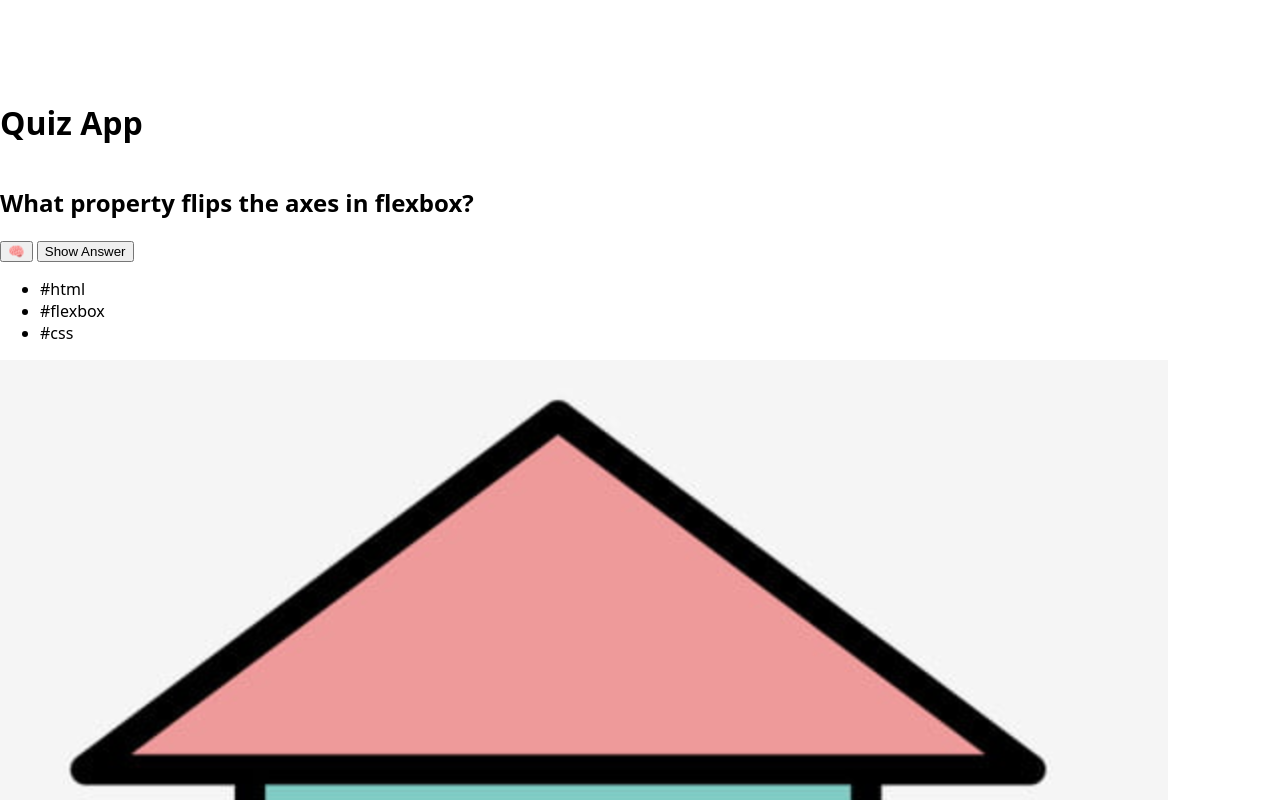
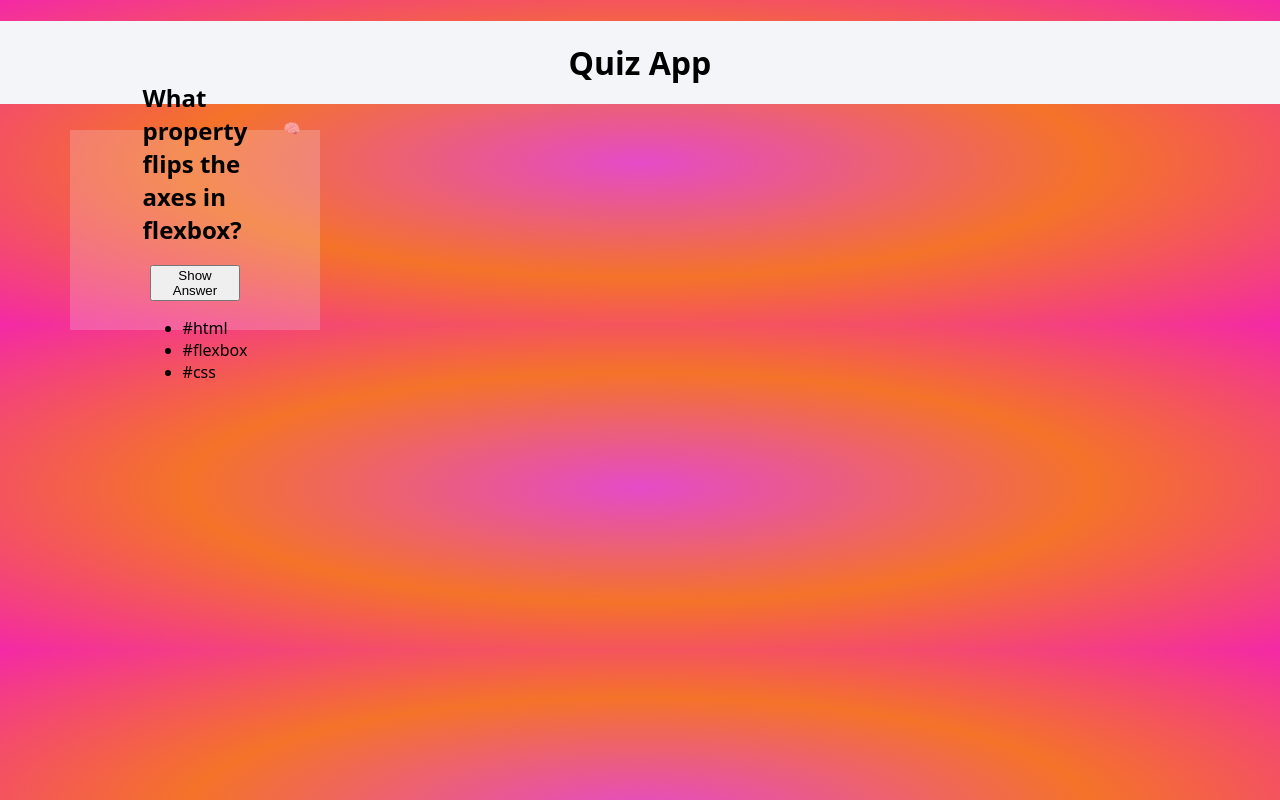
Before and after one commit to FeliKroder/Quiz-App-Layout, a plain HTML site: page index.html in a window 1280 px wide. Shown: the top 800 px of the page. Drawn offline with Linux system fonts and the light colour scheme.

Commit message:
write rough css structure

```diff
--- a/CSS/components/card.css
+++ b/CSS/components/card.css
@@ -0,0 +1,24 @@
+.question-box {
+  padding: 80px;
+  background: #f3f6f935;
+  width: 250px;
+  height: 200px;
+  display: flex;
+  justify-content: center;
+  align-items: center;
+  flex-direction: column;
+  position: relative;
+  top: 50px;
+  left: 70px;
+}
+
+.card_bookmark {
+  display: flex;
+  justify-content: flex-end;
+  position: absolute;
+  top: -12px;
+  right: 12px;
+  align-items: center;
+  border-color: transparent;
+  background-color: transparent;
+}
--- a/CSS/components/header.css
+++ b/CSS/components/header.css
@@ -0,0 +1,9 @@
+.main__title {
+  padding: 20px;
+  background: #f3f5f9;
+  display: flex;
+  justify-content: center;
+  position: absolute;
+  top: 0px;
+  width: 100%;
+}
--- a/CSS/global.css
+++ b/CSS/global.css
@@ -10,4 +10,7 @@ body {
   margin: 80px 0 45px 0;
   font-family: system-ui, -apple-system, BlinkMacSystemFont, "Segoe UI", Roboto,
     Oxygen, Ubuntu, Cantarell, "Open Sans", "Helvetica Neue", sans-serif;
+  background: radial-gradient(#e44bc8, #f47329, #f429a6);
+  max-width: 1242px;
+  max-height: 2208px;
 }
--- a/index.html
+++ b/index.html
@@ -8,10 +8,10 @@
   </head>
   <body>
     <header>
-      <h1>Quiz App</h1>
+      <h1 class="main__title">Quiz App</h1>
     </header>
     <main>
-      <section class="Question-Box">
+      <section class="question-box">
         <h2 class="question">What property flips the axes in flexbox?</h2>
         <button class="card_bookmark">🧠</button>
 
@@ -34,11 +34,11 @@
 
     </main>
     <footer>
-      <nav>
+      <!-- <nav>
         <a href="#"><img src="./images/house.png" alt="home"></a>
         <a href="#"> </a>
         <a href="#"><img src="./images/user-profile.svg" alt="user profile"></a>
-      </nav>
+      </nav> -->
     </footer>
   </body>
 </html>
```
